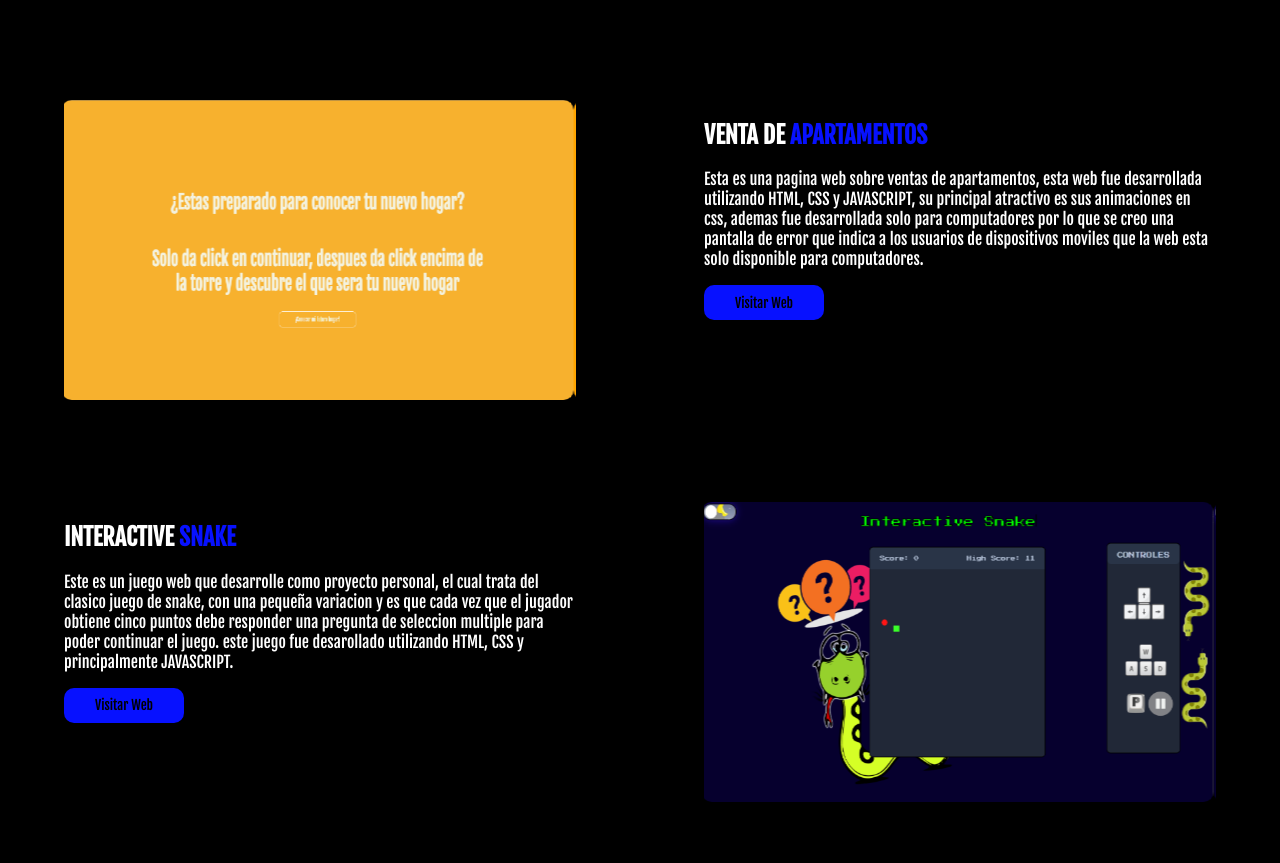
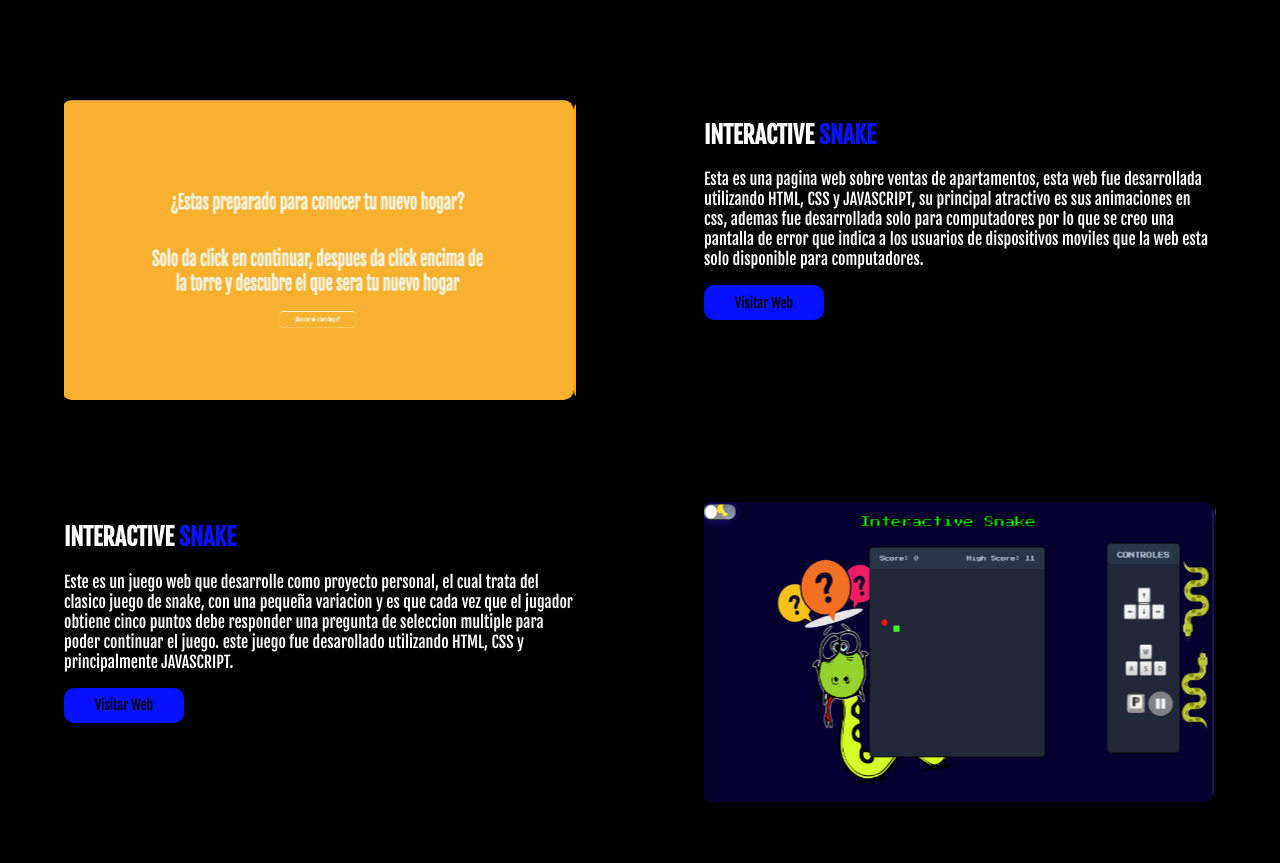
Before and after one commit to FelipeOvalle24/Mi-Portafolio, a plain HTML site: page index.html in a window 1280 px wide. Shown: the part 4167-5030 px from the top of the page. Drawn offline with Linux system fonts and the light colour scheme.

Commit message:
Update index.html

```diff
--- a/index.html
+++ b/index.html
@@ -173,11 +173,12 @@
                             <img src="./imagenes/apartamentos3.png" alt="web-de-apartamentos">
                             <img src="./imagenes/apartamentos4.png" alt="web-de-apartamentos">
                             <img src="./imagenes/apartamentos5.png" alt="web-de-apartamentos">
+                            <img src="./imagenes/apartamentos6.png" alt="web-de-apartamentos">
                         </div>
                     </div>
 
                     <div id="web-apartamentos-1">
-                        <h1>VENTA DE <span id="desarrollador">APARTAMENTOS</span></h1>
+                        <h1>INTERACTIVE <span id="desarrollador">SNAKE</span></h1>
                         <P>Esta es una pagina web sobre ventas de apartamentos, esta web fue desarrollada utilizando HTML, CSS y JAVASCRIPT, su principal atractivo es sus animaciones en css, ademas fue desarrollada solo para computadores por lo que se creo una pantalla de error que indica a los usuarios de dispositivos moviles que la web esta solo disponible para computadores. </P>
                         <a href="https://felipeovalle24.github.io/Venta-de-apartamentos/"><button>Visitar Web</button></a>
                     </div>
```
